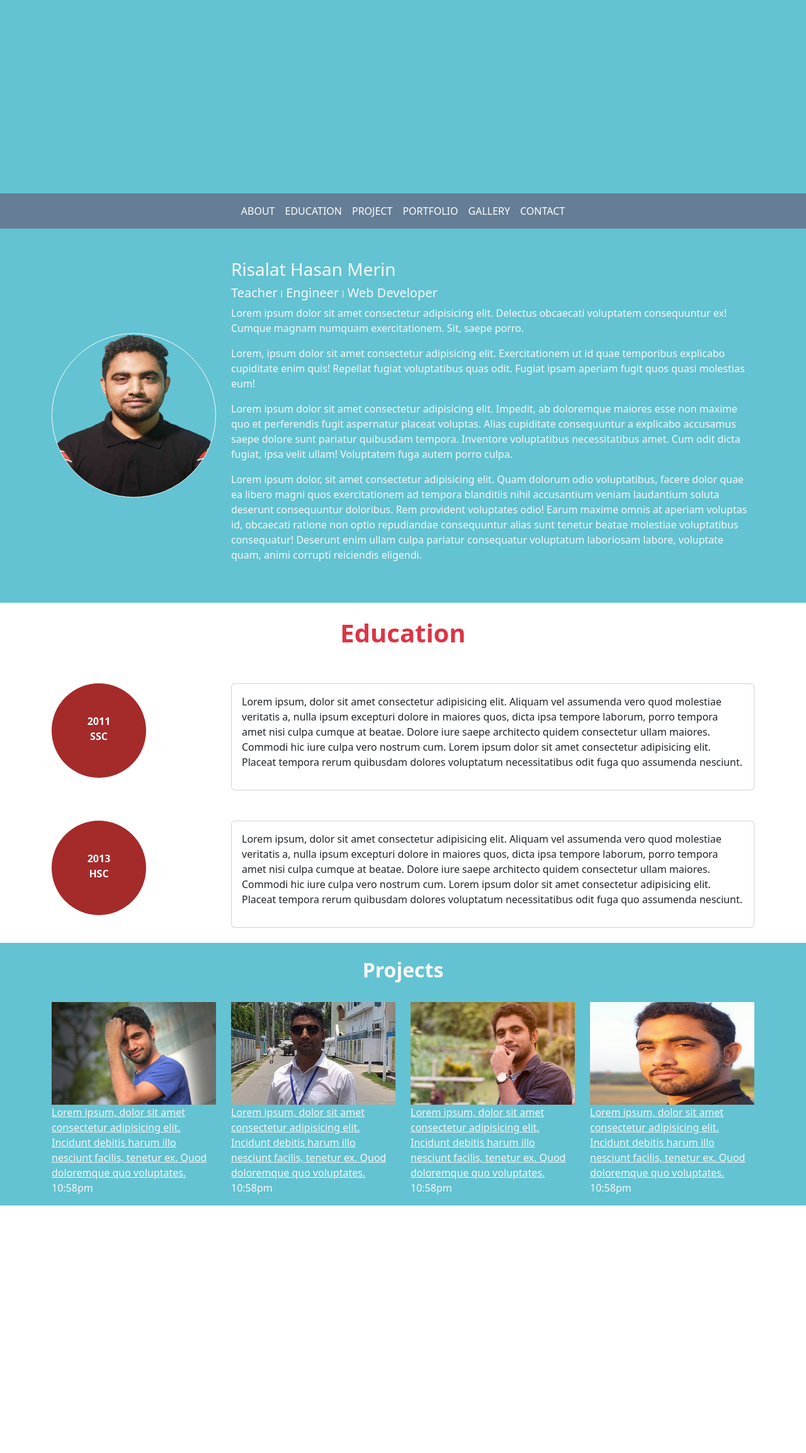
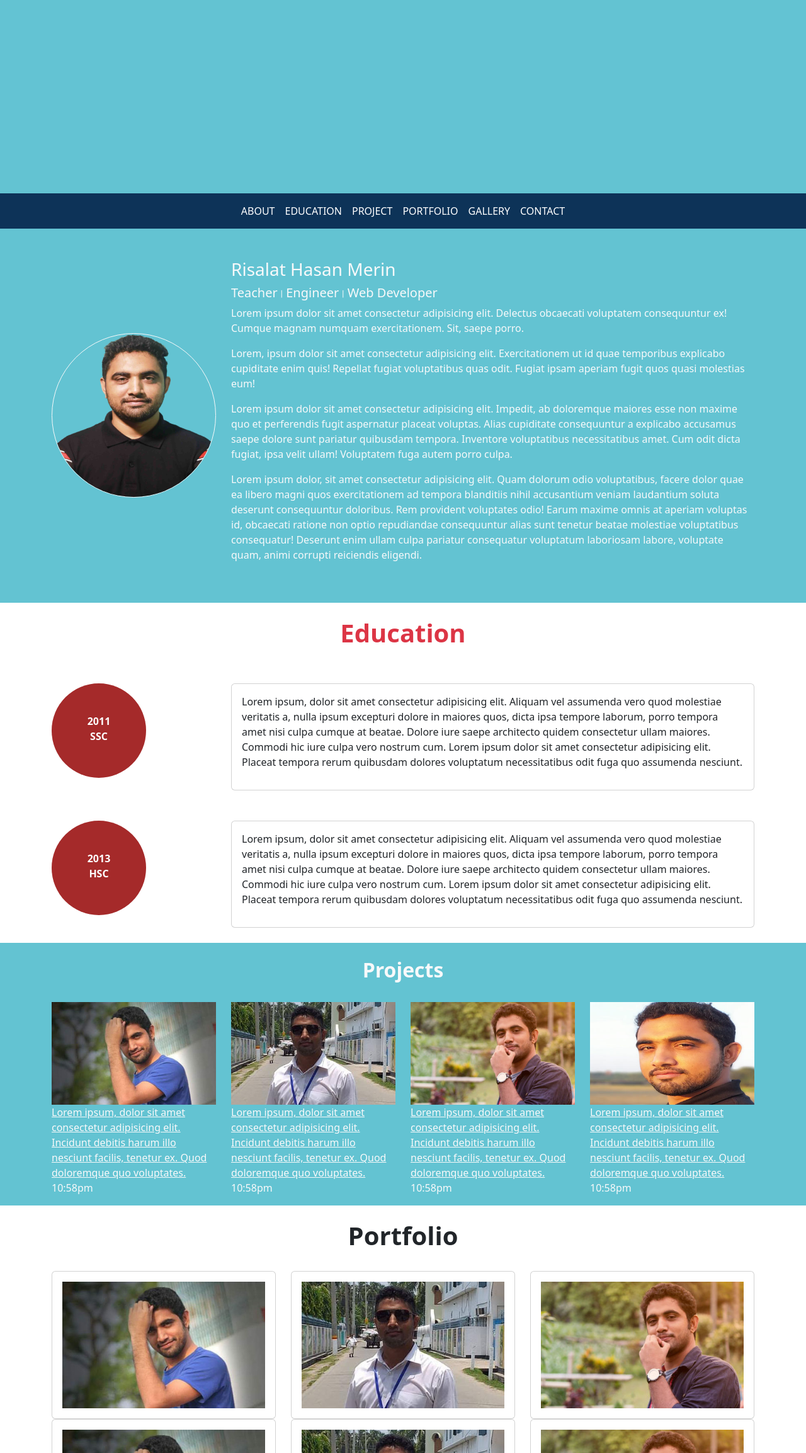
Before and after one commit to rrrweb/Bootstrap-Project, a plain HTML site: page index.html in a window 1280 px wide. Shown: the part 493-2800 px from the top of the page at 63% size. Before the commit the page ends 2407 px from the top, so only its background shows below. Drawn offline with nearby package versions, Linux system fonts and the light colour scheme.

Commit message:
Added new feature

```diff
--- a/css/main.css
+++ b/css/main.css
@@ -12,7 +12,10 @@
 /* End banner section */
 /* Start Navbar Section */
 .navbar-container{
-    background-color: rgba(13, 51, 88, 0.636);
+    background-color: rgba(13, 51, 88, 1);
+    position: sticky;
+    top: 0;
+    z-index: 3;
 }
 /* End Navbar Section */
 /* Start about section */
--- a/index.html
+++ b/index.html
@@ -1,11 +1,13 @@
 <!doctype html>
 <html lang="en">
+
 <head>
   <meta charset="utf-8">
   <meta name="viewport" content="width=device-width, initial-scale=1">
   <title>Bootstrap project</title>
   <!-- CSS only -->
-<link href="https://cdn.jsdelivr.net/npm/bootstrap@5.2.2/dist/css/bootstrap.min.css" rel="stylesheet" integrity="sha384-Zenh87qX5JnK2Jl0vWa8Ck2rdkQ2Bzep5IDxbcnCeuOxjzrPF/et3URy9Bv1WTRi" crossorigin="anonymous">
+  <link href="https://cdn.jsdelivr.net/npm/bootstrap@5.2.2/dist/css/bootstrap.min.css" rel="stylesheet"
+    integrity="sha384-Zenh87qX5JnK2Jl0vWa8Ck2rdkQ2Bzep5IDxbcnCeuOxjzrPF/et3URy9Bv1WTRi" crossorigin="anonymous">
   <link rel="shortcut icon" href="/img/favicon.ico" type="image/x-icon">
   <link rel="stylesheet" href="/css/main.css">
 </head>
@@ -22,7 +24,8 @@
 <!-- Start Navbar Section -->
 <nav class="navbar navbar-expand-lg navbar-dark navbar-container">
   <div class="container-fluid">
-      <button class="navbar-toggler" type="button" data-bs-toggle="collapse" data-bs-target="#navbarSupportedContent" aria-controls="navbarSupportedContent" aria-expanded="false" aria-label="Toggle navigation">
+    <button class="navbar-toggler" type="button" data-bs-toggle="collapse" data-bs-target="#navbarSupportedContent"
+      aria-controls="navbarSupportedContent" aria-expanded="false" aria-label="Toggle navigation">
       <span class="navbar-toggler-icon"></span>
     </button>
     <div class="collapse navbar-collapse" id="navbarSupportedContent">
@@ -60,18 +63,29 @@
         <h3>Risalat Hasan Merin</h3>
         <h5>Teacher।Engineer।Web Developer</h5>
 
-            <p>Lorem ipsum dolor sit amet consectetur adipisicing elit. Delectus obcaecati voluptatem consequuntur ex! Cumque magnam numquam exercitationem. Sit, saepe porro.</p>
+        <p>Lorem ipsum dolor sit amet consectetur adipisicing elit. Delectus obcaecati voluptatem consequuntur ex!
+          Cumque magnam numquam exercitationem. Sit, saepe porro.</p>
 
         <p>
-              Lorem, ipsum dolor sit amet consectetur adipisicing elit. Exercitationem ut id quae temporibus explicabo cupiditate enim quis! Repellat fugiat voluptatibus quas odit. Fugiat ipsam aperiam fugit quos quasi molestias eum!
+          Lorem, ipsum dolor sit amet consectetur adipisicing elit. Exercitationem ut id quae temporibus explicabo
+          cupiditate enim quis! Repellat fugiat voluptatibus quas odit. Fugiat ipsam aperiam fugit quos quasi molestias
+          eum!
         </p>
 
         <p>
-              Lorem ipsum dolor sit amet consectetur adipisicing elit. Impedit, ab doloremque maiores esse non maxime quo et perferendis fugit aspernatur placeat voluptas. Alias cupiditate consequuntur a explicabo accusamus saepe dolore sunt pariatur quibusdam tempora. Inventore voluptatibus necessitatibus amet. Cum odit dicta fugiat, ipsa velit ullam! Voluptatem fuga autem porro culpa.
+          Lorem ipsum dolor sit amet consectetur adipisicing elit. Impedit, ab doloremque maiores esse non maxime quo et
+          perferendis fugit aspernatur placeat voluptas. Alias cupiditate consequuntur a explicabo accusamus saepe
+          dolore sunt pariatur quibusdam tempora. Inventore voluptatibus necessitatibus amet. Cum odit dicta fugiat,
+          ipsa velit ullam! Voluptatem fuga autem porro culpa.
         </p>
 
         <p>
-              Lorem ipsum dolor, sit amet consectetur adipisicing elit. Quam dolorum odio voluptatibus, facere dolor quae ea libero magni quos exercitationem ad tempora blanditiis nihil accusantium veniam laudantium soluta deserunt consequuntur doloribus. Rem provident voluptates odio! Earum maxime omnis at aperiam voluptas id, obcaecati ratione non optio repudiandae consequuntur alias sunt tenetur beatae molestiae voluptatibus consequatur! Deserunt enim ullam culpa pariatur consequatur voluptatum laboriosam labore, voluptate quam, animi corrupti reiciendis eligendi.
+          Lorem ipsum dolor, sit amet consectetur adipisicing elit. Quam dolorum odio voluptatibus, facere dolor quae ea
+          libero magni quos exercitationem ad tempora blanditiis nihil accusantium veniam laudantium soluta deserunt
+          consequuntur doloribus. Rem provident voluptates odio! Earum maxime omnis at aperiam voluptas id, obcaecati
+          ratione non optio repudiandae consequuntur alias sunt tenetur beatae molestiae voluptatibus consequatur!
+          Deserunt enim ullam culpa pariatur consequatur voluptatum laboriosam labore, voluptate quam, animi corrupti
+          reiciendis eligendi.
         </p>
       </div>
     </div>
@@ -95,7 +109,11 @@
       <div class="col-md-9">
         <div class="card">
           <div class="card-body">
-                <p>Lorem ipsum, dolor sit amet consectetur adipisicing elit. Aliquam vel assumenda vero quod molestiae veritatis a, nulla ipsum excepturi dolore in maiores quos, dicta ipsa tempore laborum, porro tempora amet nisi culpa cumque at beatae. Dolore iure saepe architecto quidem consectetur ullam maiores. Commodi hic iure culpa vero nostrum cum. Lorem ipsum dolor sit amet consectetur adipisicing elit. Placeat tempora rerum quibusdam dolores voluptatum necessitatibus odit fuga quo assumenda nesciunt.</p>
+            <p>Lorem ipsum, dolor sit amet consectetur adipisicing elit. Aliquam vel assumenda vero quod molestiae
+              veritatis a, nulla ipsum excepturi dolore in maiores quos, dicta ipsa tempore laborum, porro tempora amet
+              nisi culpa cumque at beatae. Dolore iure saepe architecto quidem consectetur ullam maiores. Commodi hic
+              iure culpa vero nostrum cum. Lorem ipsum dolor sit amet consectetur adipisicing elit. Placeat tempora
+              rerum quibusdam dolores voluptatum necessitatibus odit fuga quo assumenda nesciunt.</p>
           </div>
         </div>
       </div>
@@ -111,7 +129,11 @@
       <div class="col-md-9">
         <div class="card">
           <div class="card-body">
-                <p>Lorem ipsum, dolor sit amet consectetur adipisicing elit. Aliquam vel assumenda vero quod molestiae veritatis a, nulla ipsum excepturi dolore in maiores quos, dicta ipsa tempore laborum, porro tempora amet nisi culpa cumque at beatae. Dolore iure saepe architecto quidem consectetur ullam maiores. Commodi hic iure culpa vero nostrum cum. Lorem ipsum dolor sit amet consectetur adipisicing elit. Placeat tempora rerum quibusdam dolores voluptatum necessitatibus odit fuga quo assumenda nesciunt.</p>
+            <p>Lorem ipsum, dolor sit amet consectetur adipisicing elit. Aliquam vel assumenda vero quod molestiae
+              veritatis a, nulla ipsum excepturi dolore in maiores quos, dicta ipsa tempore laborum, porro tempora amet
+              nisi culpa cumque at beatae. Dolore iure saepe architecto quidem consectetur ullam maiores. Commodi hic
+              iure culpa vero nostrum cum. Lorem ipsum dolor sit amet consectetur adipisicing elit. Placeat tempora
+              rerum quibusdam dolores voluptatum necessitatibus odit fuga quo assumenda nesciunt.</p>
           </div>
         </div>
       </div>
@@ -130,29 +152,89 @@
     <div class="row">
       <div class="col-md-3">
         <img src="/img/Projects/project1.jpg" class="img-fluid" alt="project">
-            <a href="#" class="text-light"> <br> Lorem ipsum, dolor sit amet consectetur adipisicing elit. Incidunt debitis harum illo nesciunt facilis, tenetur ex. Quod doloremque quo voluptates.</a>
+        <a href="#" class="text-light"> <br> Lorem ipsum, dolor sit amet consectetur adipisicing elit. Incidunt debitis
+          harum illo nesciunt facilis, tenetur ex. Quod doloremque quo voluptates.</a>
         <p class="text-light">10:58pm</p>
       </div>
       <div class="col-md-3">
         <img src="/img/Projects/project2.jpg" class="img-fluid" alt="project">
-            <a href="#" class="text-light"> <br> Lorem ipsum, dolor sit amet consectetur adipisicing elit. Incidunt debitis harum illo nesciunt facilis, tenetur ex. Quod doloremque quo voluptates.</a>
+        <a href="#" class="text-light"> <br> Lorem ipsum, dolor sit amet consectetur adipisicing elit. Incidunt debitis
+          harum illo nesciunt facilis, tenetur ex. Quod doloremque quo voluptates.</a>
         <p class="text-light">10:58pm</p>
       </div>
       <div class="col-md-3">
         <img src="/img/Projects/project3.jpg" class="img-fluid" alt="project">
-            <a href="#" class="text-light"> <br> Lorem ipsum, dolor sit amet consectetur adipisicing elit. Incidunt debitis harum illo nesciunt facilis, tenetur ex. Quod doloremque quo voluptates.</a>
+        <a href="#" class="text-light"> <br> Lorem ipsum, dolor sit amet consectetur adipisicing elit. Incidunt debitis
+          harum illo nesciunt facilis, tenetur ex. Quod doloremque quo voluptates.</a>
         <p class="text-light">10:58pm</p>
       </div>
       <div class="col-md-3">
         <img src="/img/Projects/project4.jpg" class="img-fluid" alt="project">
-            <a href="#" class="text-light"> <br> Lorem ipsum, dolor sit amet consectetur adipisicing elit. Incidunt debitis harum illo nesciunt facilis, tenetur ex. Quod doloremque quo voluptates.</a>
+        <a href="#" class="text-light"> <br> Lorem ipsum, dolor sit amet consectetur adipisicing elit. Incidunt debitis
+          harum illo nesciunt facilis, tenetur ex. Quod doloremque quo voluptates.</a>
         <p class="text-light">10:58pm</p>
       </div>
     </div>
   </div>
 </div>
+<!-- End project section -->
+<!-- Start portfolio section -->
+<div class="portfolio-container" id="Portfolio">
+  <div class="container">
+    <div class="row text-center py-4">
+      <h1 class="fw-bolder">Portfolio</h1>
+    </div>
+    <div class="row">
+      <div class="col-md-4">
+        <div class="card">
+          <div class="card-body">
+            <img src="/img/Projects/project1.jpg" class="img-fluid" alt="Portfolio">
+          </div>
+        </div>
+      </div>
+      <div class="col-md-4">
+        <div class="card">
+          <div class="card-body">
+            <img src="/img/Projects/project2.jpg" class="img-fluid" alt="Portfolio">
+          </div>
+        </div>
+      </div>
+      <div class="col-md-4">
+        <div class="card">
+          <div class="card-body">
+            <img src="/img/Projects/project3.jpg" class="img-fluid" alt="Portfolio">
+          </div>
+        </div>
+      </div>
+    </div>
+    <div class="row mb-2">
+      <div class="col-md-4">
+        <div class="card">
+          <div class="card-body">
+            <img src="/img/Projects/project1.jpg" class="img-fluid" alt="Portfolio">
+          </div>
+        </div>
+      </div>
+      <div class="col-md-4">
+        <div class="card">
+          <div class="card-body">
+            <img src="/img/Projects/project2.jpg" class="img-fluid" alt="Portfolio">
+          </div>
+        </div>
+      </div>
+      <div class="col-md-4">
+        <div class="card">
+          <div class="card-body">
+            <img src="/img/Projects/project3.jpg" class="img-fluid" alt="Portfolio">
+          </div>
+        </div>
+      </div>
+    </div>
+  </div>
+</div>
 <!-- JavaScript Bundle with Popper -->
-<script src="https://cdn.jsdelivr.net/npm/bootstrap@5.2.2/dist/js/bootstrap.bundle.min.js" integrity="sha384-OERcA2EqjJCMA+/3y+gxIOqMEjwtxJY7qPCqsdltbNJuaOe923+mo//f6V8Qbsw3" crossorigin="anonymous"></script>
+<script src="https://cdn.jsdelivr.net/npm/bootstrap@5.2.2/dist/js/bootstrap.bundle.min.js"
+  integrity="sha384-OERcA2EqjJCMA+/3y+gxIOqMEjwtxJY7qPCqsdltbNJuaOe923+mo//f6V8Qbsw3" crossorigin="anonymous"></script>
 <script src="https://kit.fontawesome.com/b83fff39eb.js" crossorigin="anonymous"></script>
 <script>
   const popoverTriggerList = document.querySelectorAll('[data-bs-toggle="popover"]')
@@ -169,4 +251,5 @@ if (toastTrigger) {
   }
 </script>
 </body>
+
 </html>
```
Lines whose indentation alone changed are shown as unchanged.
